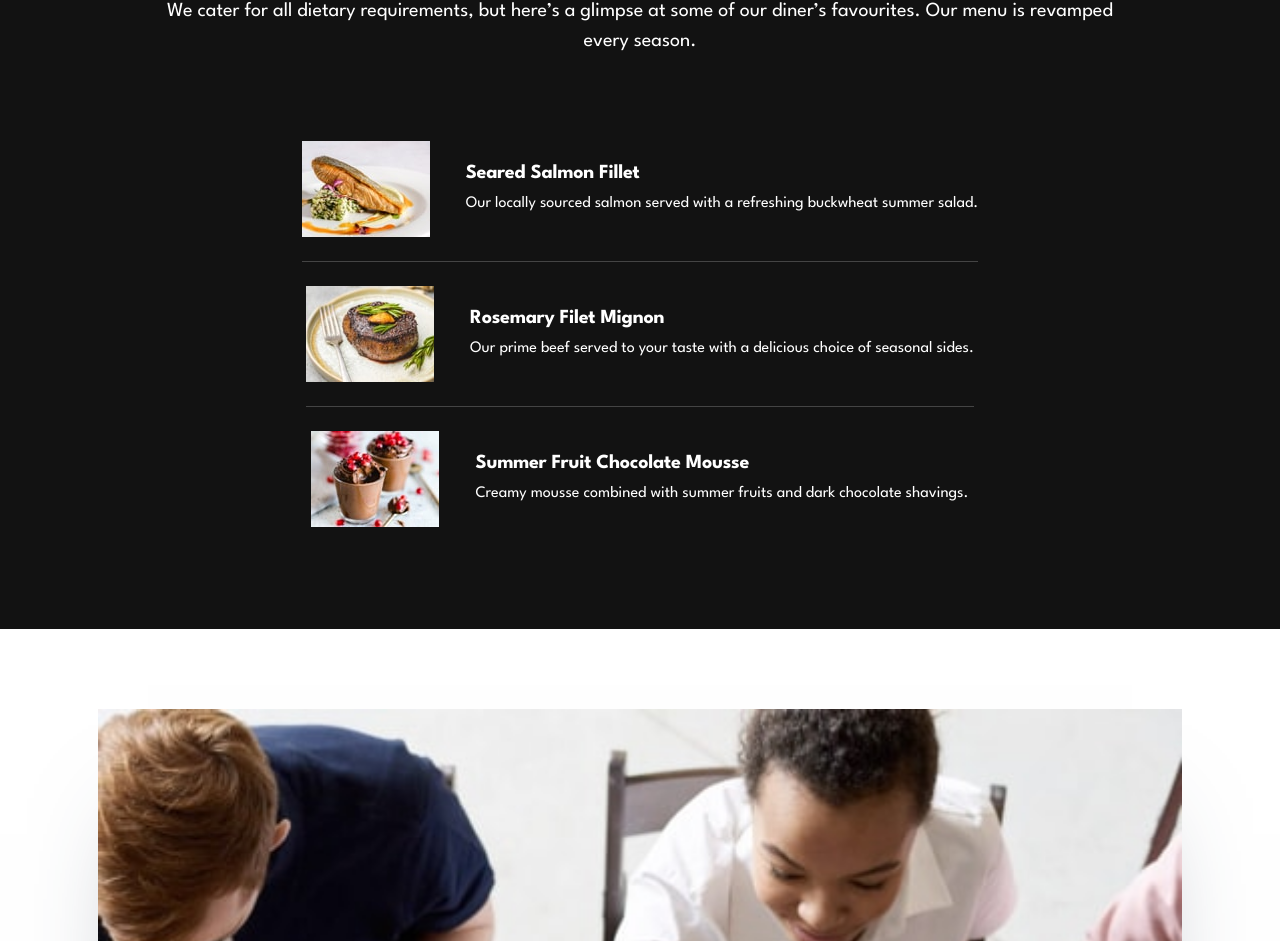
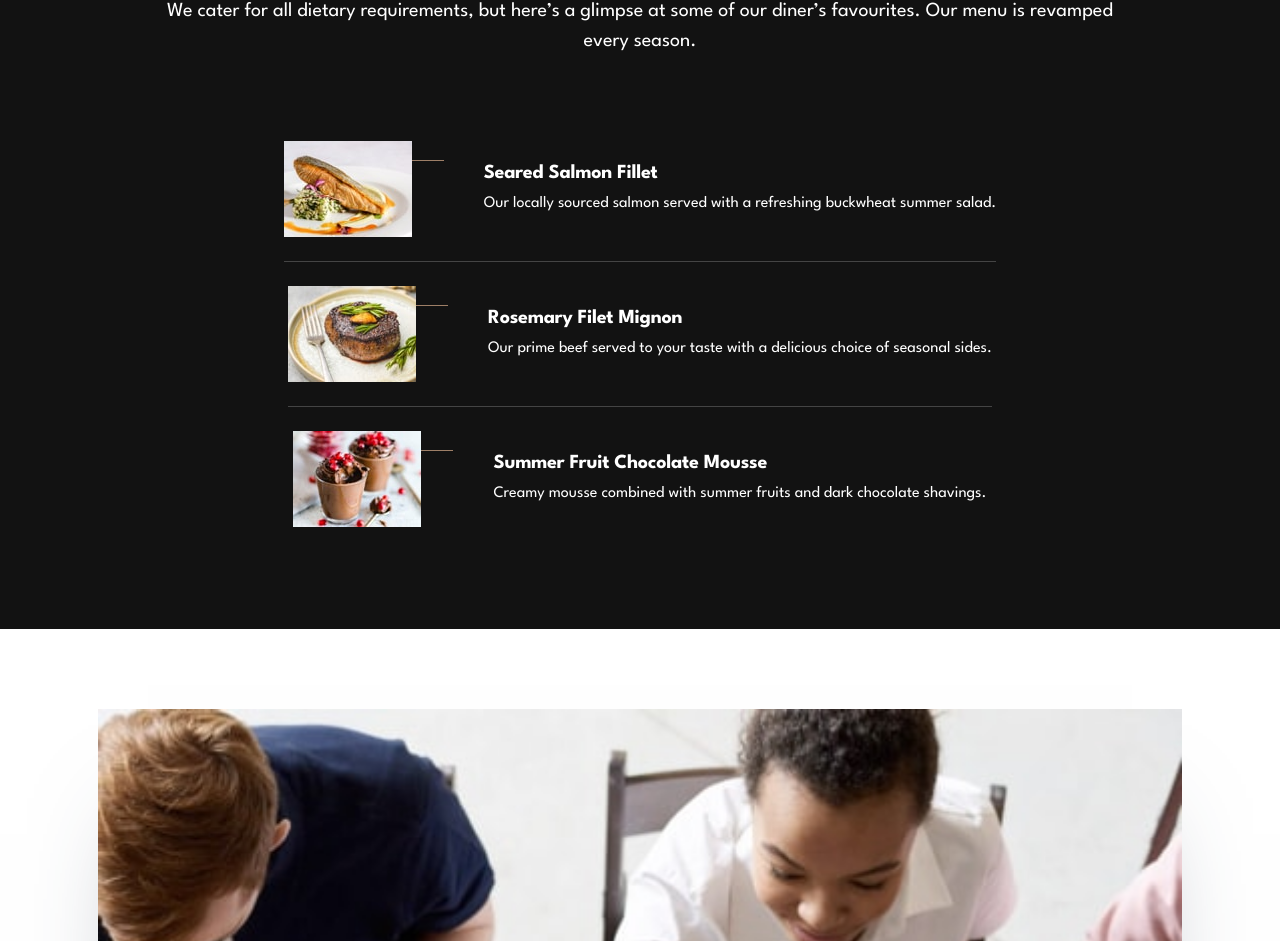
Before and after one commit to sophia-see/dine-restaurant, a Next.js app: page / in a window 1280 px wide. Shown: the part 2772-3713 px from the top of the page. Built offline with nearby package versions, Linux system fonts and the light colour scheme.

Commit message:
added patterns in highlight

```diff
--- a/components/about/About.tsx
+++ b/components/about/About.tsx
@@ -69,7 +69,7 @@ export default function About() {
             alt="a freshly cooked food"
             className="w-full h-full shadow-[0_75px_100px_-50px_rgba(56,66,85,50%)]"
           />
-          <div className='absolute top-[70%] right-[-10%]'>
+          <div className='hidden md:block absolute top-[70%] right-[-10%]'>
             <Image
               src={"/images/patterns/pattern-lines.svg"}
               sizes='100vw'
--- a/components/highlights/HighlightsItems.tsx
+++ b/components/highlights/HighlightsItems.tsx
@@ -16,8 +16,27 @@ function ItemContainer({children}: {children: React.ReactNode}) {
 
 function Item({children}: {children: React.ReactNode}) {
   return (
-    <div className='flex flex-col md:flex-row md:items-center gap-9'>
+    <div className='flex flex-col md:flex-row md:items-center gap-9 md:gap-10'>
       {children}
+    </div>
+  )
+}
+
+function ImageContainer({src, alt}: {src: string, alt: string}) {
+  return (
+    <div className='flex-shrink-0 w-full md:w-[160px] relative'>
+      <Image
+        src={src}
+        sizes='100vw'
+        width={0}
+        height={0}
+        className='w-full h-full md:w-[128px] md:h-[96px]'
+        alt={alt}
+      />
+      <div className='hidden md:block absolute top-[20%] right-0'>
+        <div className='h-[1px] w-[32px] bg-beaver'>
+        </div>
+      </div>
     </div>
   )
 }
@@ -33,12 +52,8 @@ export default function HighlightsItems() {
   >
     <ItemContainer>
       <Item>
-        <Image
+        <ImageContainer
           src={`/images/homepage/salmon-${currSize}.jpg`}
-          sizes='100vw'
-          width={0}
-          height={0}
-          className='w-full h-auto md:w-[128px] md:h-[96px]'
           alt='seared salmon fillet in a plate'
         />
         <HighlightTexts>
@@ -50,13 +65,9 @@ export default function HighlightsItems() {
     </ItemContainer>
     <ItemContainer>
       <Item>
-        <Image
-          src={`/images/homepage/beef-${currSize}.jpg`}
-          sizes='100vw'
-          width={0}
-          height={0}
-          className='w-full h-auto md:w-[128px] md:h-[96px]'
-          alt='rosemary filet mignon in a plate'
+        <ImageContainer
+            src={`/images/homepage/beef-${currSize}.jpg`}
+            alt='rosemary filet mignon in a plate'
         />
         <HighlightTexts>
           <HighlightTitle title='Rosemary Filet Mignon' />
@@ -67,13 +78,9 @@ export default function HighlightsItems() {
     </ItemContainer>
     <ItemContainer>
       <Item>
-        <Image
-          src={`/images/homepage/chocolate-${currSize}.jpg`}
-          sizes='100vw'
-          width={0}
-          height={0}
-          className='w-full h-auto md:w-[128px] md:h-[96px]'
-          alt='fruit chocolate mousse in a plate'
+        <ImageContainer
+            src={`/images/homepage/chocolate-${currSize}.jpg`}
+            alt='fruit chocolate mousse in a plate'
         />
         <HighlightTexts>
           <HighlightTitle title='Summer Fruit Chocolate Mousse' />
```
